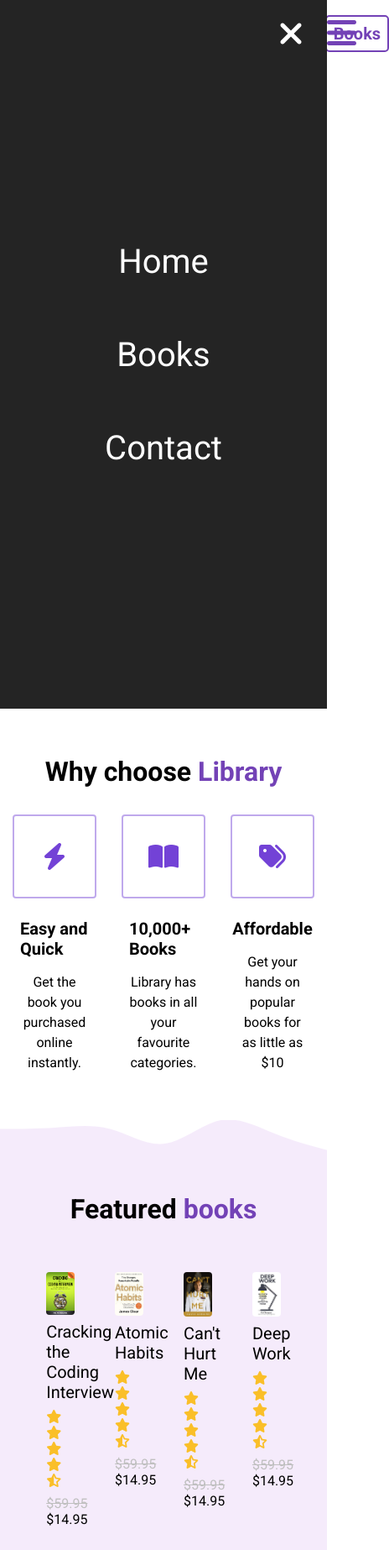
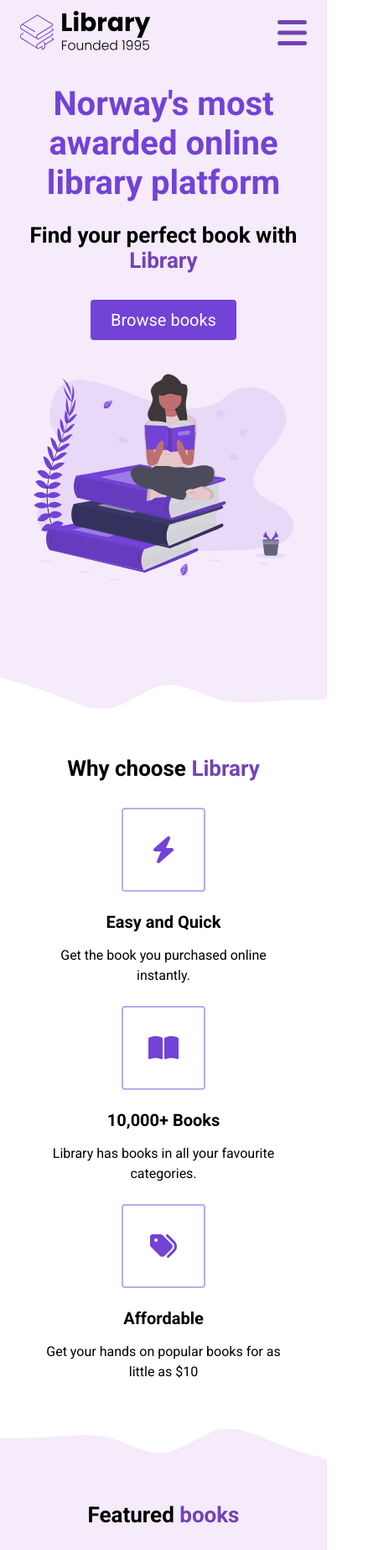
Before and after one commit to WillyEqual/E-Commerce-Website, a plain HTML site: page index.html in a window 390 px wide. Shown: the top 1846 px of the page at 84% size, 464 px wide, since content can reach past the window. Drawn offline with Linux system fonts and the light colour scheme.

Commit message:
site complete, still lacks functionality

```diff
--- a/index.html
+++ b/index.html
@@ -5,7 +5,10 @@
     <meta name="viewport" content="width=device-width, initial-scale=1.0" />
     <title>Library</title>
     <link rel="stylesheet" href="styles.css" />
-    <script src="https://kit.fontawesome.com/c8e4d183c2.js"crossorigin="anonymous"></script>
+    <script
+      src="https://kit.fontawesome.com/c8e4d183c2.js"
+      crossorigin="anonymous"
+    ></script>
     <script src="index.js"></script>
   </head>
   <body>
@@ -18,25 +21,25 @@
             <li><a href="#" class="nav__link">Contact</a></li>
             <li><a href="#" class="nav__link nav__link--primary">Books</a></li>
           </ul>
-        </div>
-        <button class="btn__menu">
+          <button class="btn__menu" onclick="openMenu()">
             <i class="fas fa-bars"></i>
           </button>
           <div class="menu__backdrop">
-          <button class="btn__menu btn__menu--close">
+            <button class="btn__menu btn__menu--close" onclick="closeMenu()">
               <i class="fas fa-times"></i>
             </button>
             <ul class="menu__links">
               <li class="menu__list">
-              <a href="#" class="menu__link">Home</a>
+                <a href="#" class="menu__link" onclick="closeMenu()">Home</a>
               </li>
               <li class="menu__list">
-              <a href="#features" class="menu__link">Books</a>
+                <a href="#features" class="menu__link" onclick="closeMenu()">Books</a>
               </li>
               <li class="menu__list">
-              <a class="menu__link no-cursor">Contact</a>
+                <a class="menu__link no-cursor" onclick="closeMenu()">Contact</a>
               </li>
             </ul>
+          </div>
         </div>
       </nav>
       <header>
@@ -327,7 +330,7 @@
         <div class="row row__column">
           <a href="">
             <figure class="footer__logo--img">
-              <img src="./assets/Library.svg" alt="">
+              <img src="./assets/Library.svg" alt="" />
             </figure>
           </a>
           <div class="footer__list">
--- a/index.js
+++ b/index.js
@@ -1 +1,7 @@
-console.log(dfghjk)
+function openMenu() {
+    document.body.classList += " menu--open"
+}
+
+function closeMenu() {
+    document.body.classList.remove( 'menu--open')
+}
--- a/styles.css
+++ b/styles.css
@@ -91,6 +91,7 @@ li {
   text-align: center;
   border: none;
   color: #7342b6;
+  display: none;
 }
 
 .menu__backdrop {
@@ -104,6 +105,20 @@ li {
   display: flex;
   justify-content: center;
   align-items: center;
+  transition: all 300ms ease;
+  opacity: 0;
+  visibility: hidden;
+}
+
+.menu--open .menu__backdrop {
+  display: flex;
+  visibility: visible;
+  opacity: 1;
+}
+
+.menu--open {
+  max-height: 100vh;
+  overflow-y: hidden;
 }
 
 .menu__links {
@@ -113,7 +128,7 @@ li {
 }
 
 .menu__list {
-padding: 32px 0;
+  padding: 32px 0;
 }
 
 .menu__link {
@@ -128,7 +143,6 @@ padding: 32px 0;
   padding: 8px;
   color: white;
 }
-
 
 /*LANDING*/
 
@@ -250,6 +264,7 @@ button:active {
 .highlight__wrapper {
   display: flex;
   z-index: 2;
+  flex-wrap: wrap;
 }
 
 .highlight {
@@ -257,7 +272,7 @@ button:active {
   width: calc(100% / 3);
   display: flex;
   align-items: center;
-  justify-content: center;
+  /* justify-content: center; */
   flex-direction: column;
 }
 
@@ -282,6 +297,7 @@ button:active {
 .highlight__subtitle {
   font-size: 20px;
   margin-bottom: 16px;
+  text-align: center;
 }
 
 /* FEATURES */
@@ -362,7 +378,7 @@ footer {
 
 .footer__link,
 .footer__copyright {
-color: #fff
+  color: #fff;
 }
 
 .footer__list {
@@ -372,3 +388,45 @@ color: #fff
 .footer__link {
   padding: 0 8px;
 }
+
+/* SMALL PHONES, TABLETS, LARGE SMARTPHONES */
+@media (max-width: 768px) {
+  .header__description {
+    padding: 0 24px;
+  }
+
+  h1 {
+    font-size: 40px;
+  }
+
+  h2 {
+    font-size: 26px;
+  }
+
+button {
+  font-size: 18px;
+}
+
+.book {
+  width: 50%;
+}
+
+}
+
+/* SMALL PHONES, LARGE SMARTPHONES */
+@media (max-width: 550px) {
+  .nav__links {
+    display: none;
+  }
+
+  .btn__menu {
+    display: block;
+  }
+
+  .highlight {
+    width: 100%;
+  }
+  .highlight:not(:last-child) {
+    margin-bottom: 24px;
+  }
+}
```
Lines whose indentation alone changed are shown as unchanged.
